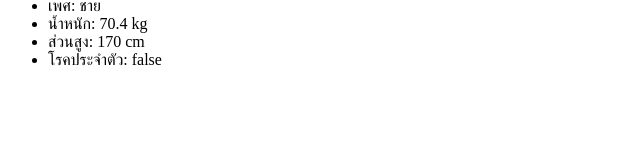
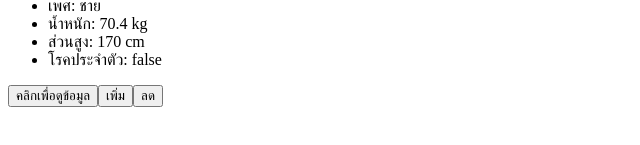
Before and after one commit to carrynong2/VuejsWorkshop, a Vue app: page / in a window 1280 px wide. Shown: the part 485-630 px from the top of the page, without its empty margins (0-640 px from the left). Built offline with nearby package versions, Linux system fonts and the light colour scheme.

Commit message:
Add Event Argument

```diff
--- a/src/App.vue
+++ b/src/App.vue
@@ -18,6 +18,9 @@
       <li>ส่วนสูง: {{ general.height }} cm</li>
       <li>โรคประจำตัว: {{ general.status }}</li>
     </ul>
+    <button @click="showData">คลิกเพื่อดูข้อมูล</button>
+    <button @click="increment(10)">เพิ่ม</button>
+    <button @click="decrement(5)">ลด</button>
   </section>
 </template>
 
@@ -41,6 +44,15 @@ export default {
     getFullName() {
       return `${this.firstName}  ${this.lastName}`;
     },
+    showData() {
+      alert(this.firstName);
+    },
+    increment(value) {
+      this.age += value;
+    },
+    decrement(value) {
+      this.age -= value;
+    },
   },
 };
 </script>
```
